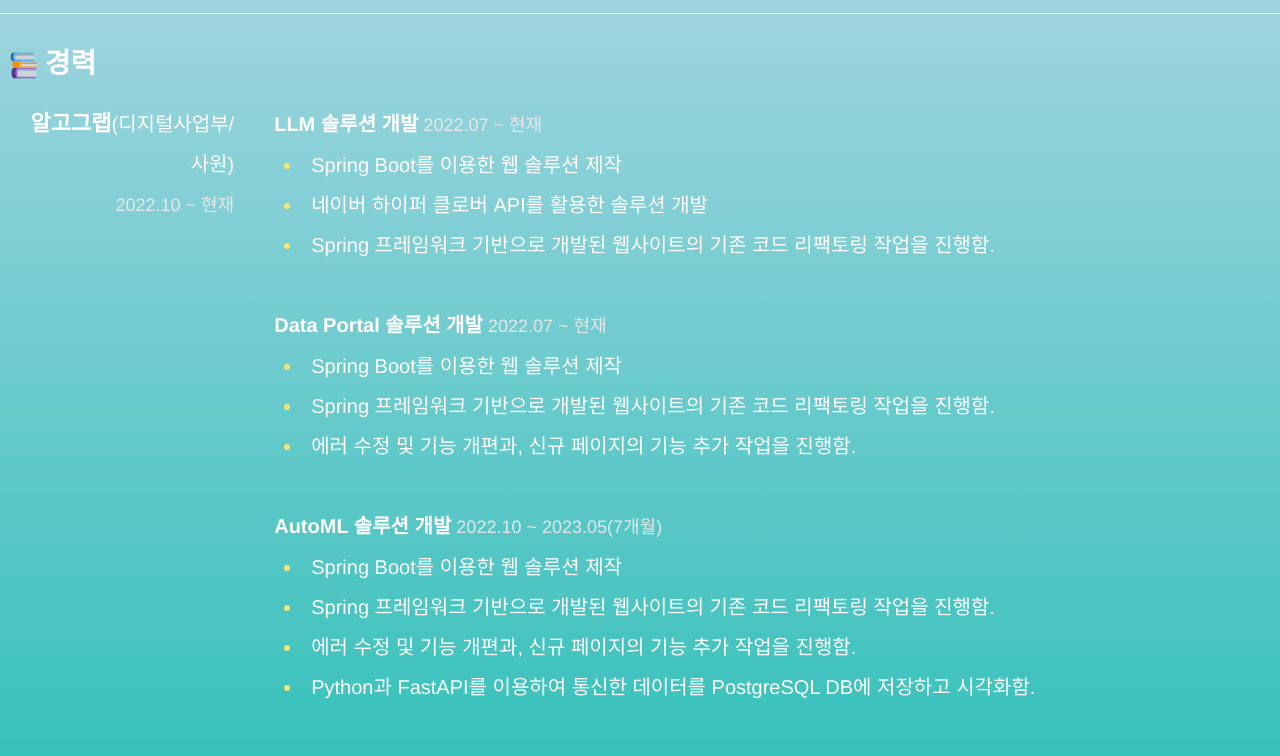
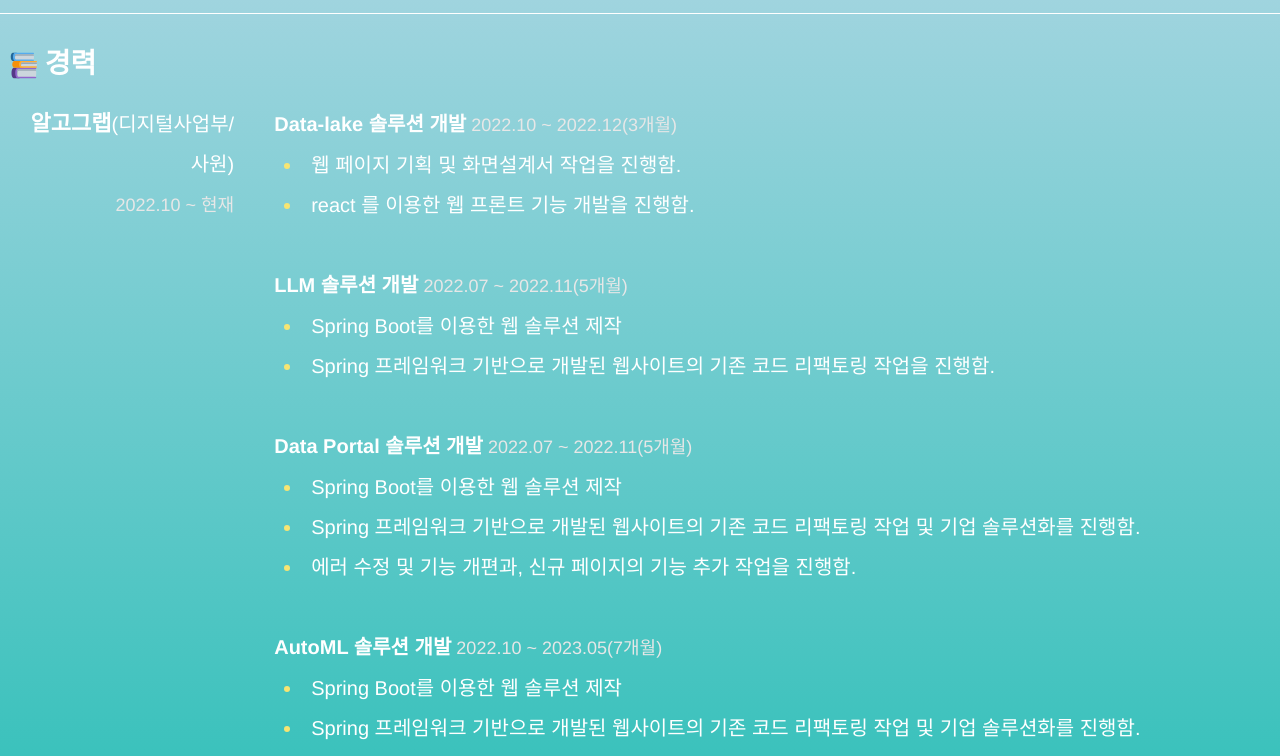
Before and after one commit to myk0907/vue-board, a Vue app: page / in a window 1280 px wide. Shown: the part 871-1627 px from the top of the page. Built offline with nearby package versions, Linux system fonts and the light colour scheme.

Commit message:
알고그랩 경력 업데이트(2023.12 기준)

```diff
--- a/src/assets/common.css
+++ b/src/assets/common.css
@@ -169,6 +169,10 @@
     transform: scaleX(-1);
     filter: FlipH;
     -ms-filter: "FlipH";
+}
+
+.white-svg {
+    filter: invert(99%) sepia(1%) saturate(1%) hue-rotate(208deg) brightness(108%) contrast(100%);
 }
 
 /* About 메뉴 */
--- a/src/views/MainPage2.vue
+++ b/src/views/MainPage2.vue
@@ -21,7 +21,7 @@
             <p style="display: none;">안녕안녕녕녕녕하세요오오오오</p>
             <p class="header_1" >
               안녕하세요. <img class="reverse" src="../assets/svg/waving-hand.svg"><br>
-              주니어 Frontend개발자 김민영입니다.
+              웹개발자 김민영입니다.
             </p>
             <p style="display:none;">
               저는
--- a/src/views/PortfolioMain.vue
+++ b/src/views/PortfolioMain.vue
@@ -143,19 +143,22 @@
             <span class="contents_desc-bg-black">&nbsp;2022.10 ~ 현재</span>
           </div>
           <div class="group_row" style="width: 75%;">
-            <span style="font-weight: bold;">LLM 솔루션 개발</span><span class="contents_desc-bg-black">&nbsp;2022.07 ~ 현재</span>
+            <span style="font-weight: bold;">Data-lake 솔루션 개발</span><span class="contents_desc-bg-black">&nbsp;2022.10 ~ 2022.12(3개월)</span>
+            <li>웹 페이지 기획 및 화면설계서 작업을 진행함.</li>
+            <li>react 를 이용한 웹 프론트 기능 개발을 진행함.</li>
+            <br>
+            <span style="font-weight: bold;">LLM 솔루션 개발</span><span class="contents_desc-bg-black">&nbsp;2022.07 ~ 2022.11(5개월)</span>
             <li>Spring Boot를 이용한 웹 솔루션 제작</li>
-            <li>네이버 하이퍼 클로버 API를 활용한 솔루션 개발</li>
             <li>Spring 프레임워크 기반으로 개발된 웹사이트의 기존 코드 리팩토링 작업을 진행함.</li>
             <br>
-            <span style="font-weight: bold;">Data Portal 솔루션 개발</span><span class="contents_desc-bg-black">&nbsp;2022.07 ~ 현재</span>
+            <span style="font-weight: bold;">Data Portal 솔루션 개발</span><span class="contents_desc-bg-black">&nbsp;2022.07 ~ 2022.11(5개월)</span>
             <li>Spring Boot를 이용한 웹 솔루션 제작</li>
-            <li>Spring 프레임워크 기반으로 개발된 웹사이트의 기존 코드 리팩토링 작업을 진행함.</li>
+            <li>Spring 프레임워크 기반으로 개발된 웹사이트의 기존 코드 리팩토링 작업 및 기업 솔루션화를 진행함.</li>
             <li>에러 수정 및 기능 개편과, 신규 페이지의 기능 추가 작업을 진행함.</li>
             <br>
             <span style="font-weight: bold;">AutoML 솔루션 개발</span><span class="contents_desc-bg-black">&nbsp;2022.10 ~ 2023.05(7개월)</span>
             <li>Spring Boot를 이용한 웹 솔루션 제작</li>
-            <li>Spring 프레임워크 기반으로 개발된 웹사이트의 기존 코드 리팩토링 작업을 진행함.</li>
+            <li>Spring 프레임워크 기반으로 개발된 웹사이트의 기존 코드 리팩토링 작업 및 기업 솔루션화를 진행함.</li>
             <li>에러 수정 및 기능 개편과, 신규 페이지의 기능 추가 작업을 진행함.</li>
             <li>Python과 FastAPI를 이용하여 통신한 데이터를 PostgreSQL DB에 저장하고 시각화함.</li>
           </div>
@@ -257,20 +260,19 @@
     <component v-if="isModalViewed" :is="modalComponent" @close-modal="closeAboutModal"></component>
 
     <!-- 프로젝트 소개 -->
-    <div class="group_row box-2" @click="openConfirmModal('cardItem_4', $event)" data-aos="flip-right">
-      <!-- 확인창 모달 -->
+    <!-- AutoML -->
+    <!-- <div class="group_row box-2" @click="openConfirmModal('cardItem_4', $event)" data-aos="flip-right">
       <div v-if="isModalConfirm === 'cardItem_4'" @close-modal="closeConfirmModal()">
         <div class="card_item card_overlay"></div>
         <div class="modal_confirm">
           <div class="group_row modal_button" @click="openAboutModal('automl')" style="width:100%">자세히 보기</div>
         </div>
       </div>
-      <!-- 모달 내용 -->
       <CardComponent :imgSrc="require('@/assets/img/project/automl/automl_5.png')" cardTitle="AutoML 솔루션" cardContents="반복적인 Machine Learning 모델 개발 작업 자동화 솔루션" />
-    </div>
+    </div> -->
 
+    <!-- JEJU -->
     <div class="group_row box-2 box-top-mg" @click="openConfirmModal('cardItem_3', $event)" data-aos="flip-right">
-      <!-- 확인창 모달 -->
       <div v-if="isModalConfirm === 'cardItem_3'" @close-modal="closeConfirmModal()">
         <div class="card_item card_overlay"></div>
         <div class="modal_confirm">
@@ -282,11 +284,14 @@
           </a>
         </div>
       </div>
+
       <!-- 모달 내용 -->
       <CardComponent
         :imgSrc="require('@/assets/img/project/jeju/jeju_1.png')" cardTitle="놀당갑서" cardContents="제주도 여행지 추천 사이트" />
     </div>
 
+
+    <!-- 화장품 쇼핑몰 -->
     <div class="group_row box-2" @click="openConfirmModal('cardItem_2', $event)" data-aos="flip-right">
       <!-- 확인창 모달 -->
       <!-- <ConfirmModal /> -->
@@ -305,6 +310,7 @@
       <CardComponent :imgSrc="require('@/assets/img/project/shop/www_shop_1.png')" cardTitle="WWW" cardContents="화면이 구현되어 있는 기존 화장품 쇼핑몰 사이트 클론 코딩" />
     </div>
 
+    <!-- 해봄교실 -->
     <div class="group_row box-2 box-top-mg" @click="openConfirmModal('cardItem_1', $event)" data-aos="flip-right">
       <!-- 확인창 모달 -->
       <div v-if="isModalConfirm === 'cardItem_1'" @close-modal="closeConfirmModal()">
@@ -325,9 +331,16 @@
     <!-- contact -->
     <h1 class="header_1"><img src="../assets/svg/mailbox.svg"> Contact</h1>
     <h1 class="division_line"></h1>
-    <div class="contents-bg-black">
-      <img src="../assets/svg/e-mail.svg" style="width: 20px; margin-right: 10px;"> myk0907000@gmail.com<br>
-      <img src="../assets/svg/phone.svg" style="width: 20px; margin-right: 10px;"> +82 10-9266-1710
+    <div class="contents-bg-black" style="margin-top: 0;">
+      <div class="group_row box-2">
+        <img src="../assets/svg/e-mail.svg" style="width: 20px; margin-right: 10px;"> myk0907000@gmail.com<br>
+        <img src="../assets/svg/phone.svg" style="width: 20px; margin-right: 10px;"> +82 10-9266-1710
+      </div>
+      <div class="group_row box-2" style="height: 80px; display: inline-flex; align-items: center;">
+        <a href='https://github.com/myk0907' target='_blank' style="margin-left: auto;">
+          <img class="white-svg" src="../assets/svg/github-icon-svgrepo-com.svg" style="width: 50px;">
+        </a>
+      </div>
     </div>
   </div>
 </template>
```
